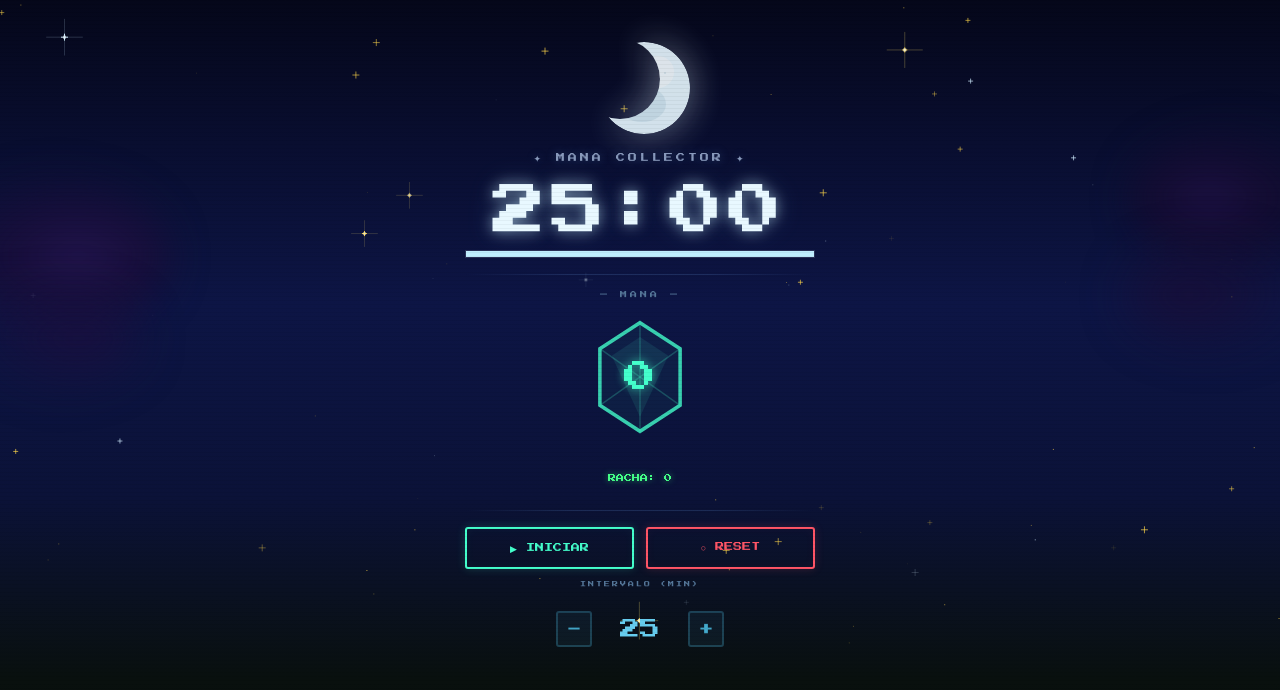
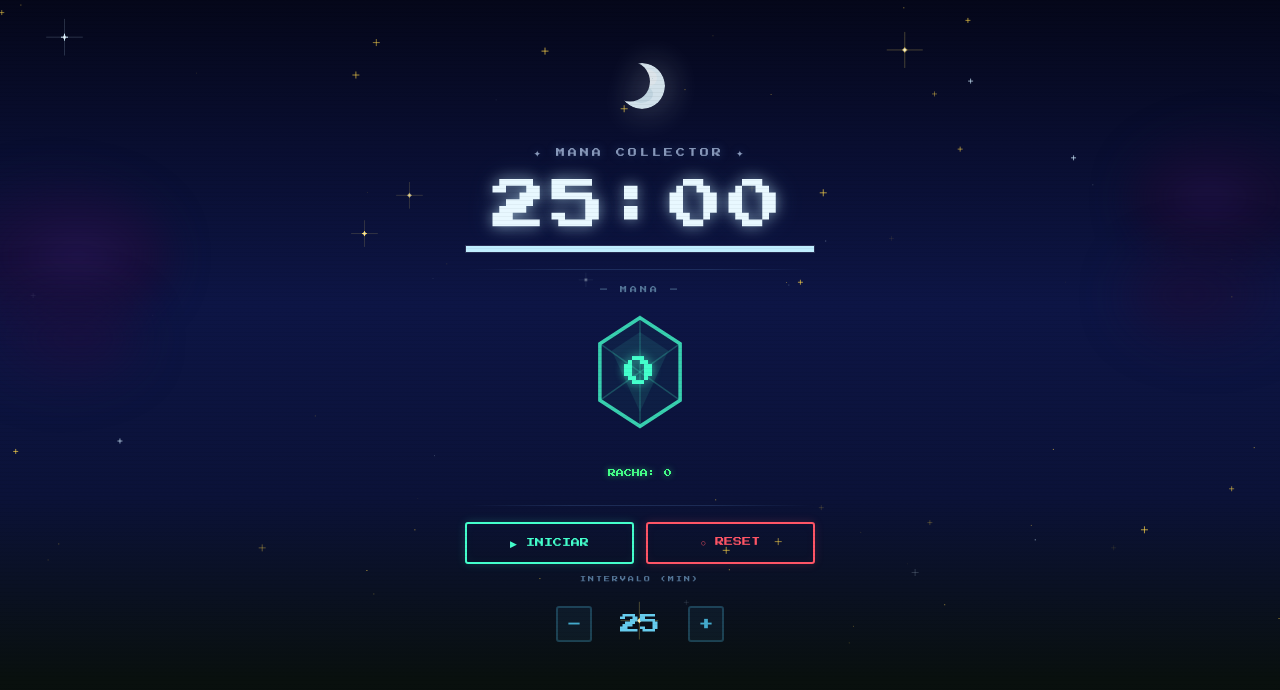
Before and after one commit to diegosalvadordg-svg/MagicPomodoro, a plain HTML site: page index.html in a window 1280 px wide. Shown: the top 690 px of the page. Drawn offline with Linux system fonts and the light colour scheme.

Commit message:
Update index.html

```diff
--- a/index.html
+++ b/index.html
@@ -49,7 +49,7 @@
     /* ── MOON ── */
     .moon-wrap {
       position: fixed;
-      top: 4%;
+      top: max(calc(env(safe-area-inset-top, 0px) + 52px), 58px);
       left: 50%;
       transform: translateX(-50%);
       z-index: 2;
@@ -106,9 +106,12 @@
       display: flex;
       flex-direction: column;
       align-items: center;
-      justify-content: center;
-      padding: 0 22px;
-      padding-bottom: env(safe-area-inset-bottom, 0px);
+      justify-content: flex-start;
+      /* push content below the moon (58px tall @ top:30px) + notch/safe-area + breathing room */
+      padding-top: max(148px, calc(env(safe-area-inset-top, 0px) + 134px));
+      padding-right: 22px;
+      padding-left: 22px;
+      padding-bottom: max(24px, env(safe-area-inset-bottom, 24px));
       gap: 0;
     }
 
@@ -356,7 +359,7 @@
 
   <!-- Crescent moon (SVG mask) -->
   <div class="moon-wrap" id="moonWrap">
-    <svg width="116" height="116" viewBox="0 0 116 116">
+    <svg width="58" height="58" viewBox="0 0 116 116">
       <defs>
         <mask id="cres">
           <rect width="116" height="116" fill="black"/>
```
